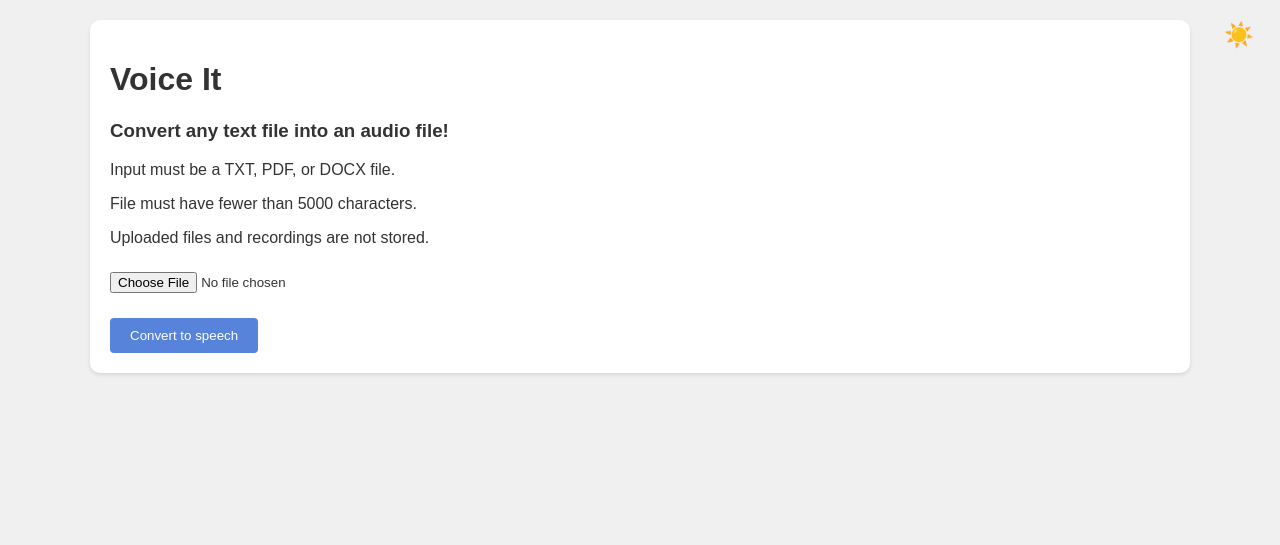
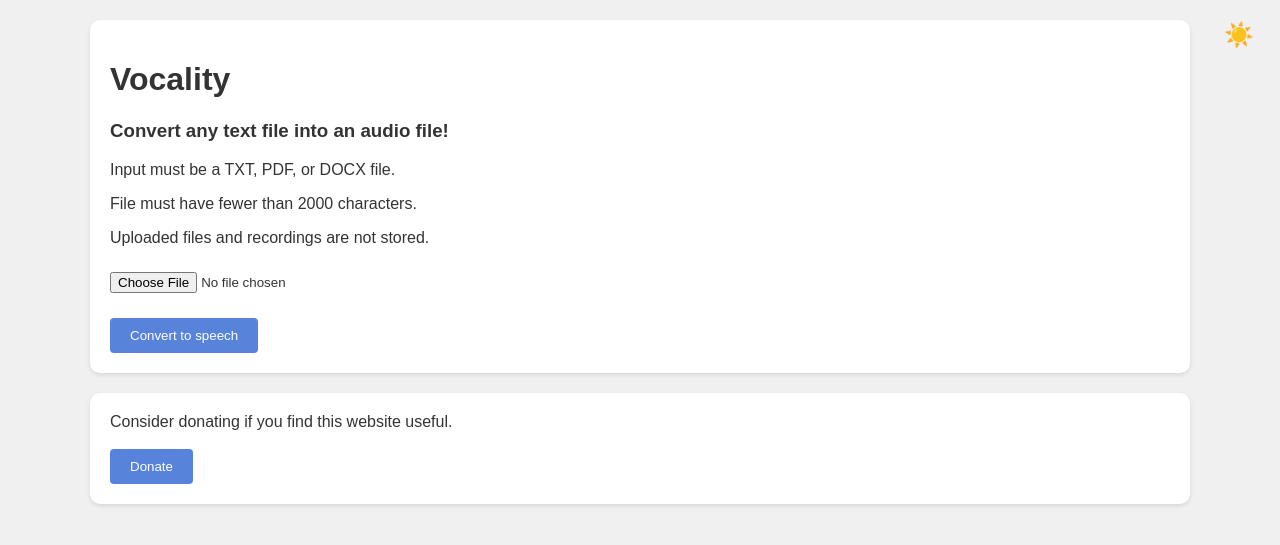
Before and after one commit to saadiqks/voice-it, a Flask app: page / in a window 1280 px wide. Shown: the top 545 px of the page. Run offline with Flask 3, Linux system fonts and the light colour scheme.

Commit message:
Fixed counter and added donation link

```diff
--- a/conversion_service.py
+++ b/conversion_service.py
@@ -34,7 +34,7 @@ def save_uploaded_file(file: FileStorage) -> None | str:
 def convert_file_to_wav(file_path: str, audio_path: str) -> None | int:
     text = get_text(file_path)
     text_len = len(text)
-    if text_len <= TextConfig.MAX_TEXT_LENGTH:
+    if text_len < TextConfig.MAX_TEXT_LENGTH:
         audio_data = generate_speech(text)
         combine_wav_chunks(audio_data, audio_path)
     else:
--- a/requirements.txt
+++ b/requirements.txt
@@ -7,7 +7,7 @@ Flask==3.1.0
 Flask-Cors==5.0.0
 google-api-core==2.23.0
 google-auth==2.36.0
-google-cloud-texttospeech==2.21.1
+google-cloud-texttospeech==2.23.0
 googleapis-common-protos==1.66.0
 grpcio==1.68.1
 grpcio-status==1.68.1
@@ -33,5 +33,4 @@ rsa==4.9
 tqdm==4.67.1
 typing_extensions==4.12.2
 urllib3==2.2.3
-Wave==0.0.2
 Werkzeug==3.1.3
--- a/static/script.js
+++ b/static/script.js
@@ -81,8 +81,9 @@ new Vue({
                     this.count = parseInt(countResponse.data);
 
                     this.timer = setInterval(() => {
-                        this.count--;
-                        if (this.count <= 0) {
+                        if (this.count > 0) {
+                            this.count--;
+                        } else {
                             clearInterval(this.timer);
                         }
                     }, 1000);
--- a/templates/template.html
+++ b/templates/template.html
@@ -3,7 +3,7 @@
     <head>
         <meta charset="UTF-8" />
         <meta name="viewport" content="width=device-width, initial-scale=1.0" />
-        <title>Voice It</title>
+        <title>Vocality</title>
         <link
             rel="icon"
             href="{{ url_for('static', filename='favicon.ico') }}"
@@ -21,10 +21,10 @@
             </button>
             {% endraw %}
 
-            <h1>Voice It</h1>
+            <h1>Vocality</h1>
             <h3>Convert any text file into an audio file!</h3>
             <p>Input must be a TXT, PDF, or DOCX file.</p>
-            <p>File must have fewer than 5000 characters.</p>
+            <p>File must have fewer than 2000 characters.</p>
             <p>Uploaded files and recordings are not stored.</p>
 
             <div class="file-input">
@@ -60,12 +60,17 @@
                 </audio>
             </div>
         </div>
-        <!-- <div id="bottom" class="container">
-            Consider donating if you find this website useful
+        <div id="bottom" class="container">
+            Consider donating if you find this website useful.
             <br />
             <br />
-            <button class="btn">Donate</button>
-        </div> -->
+            <button
+                class="btn"
+                onclick="window.location.href='https://buymeacoffee.com/sshaik';"
+            >
+                Donate
+            </button>
+        </div>
         <script src="../static/script.js"></script>
     </body>
 </html>
```
Also changed, not shown: config.py (+2 -12 lines), 1 other file.
